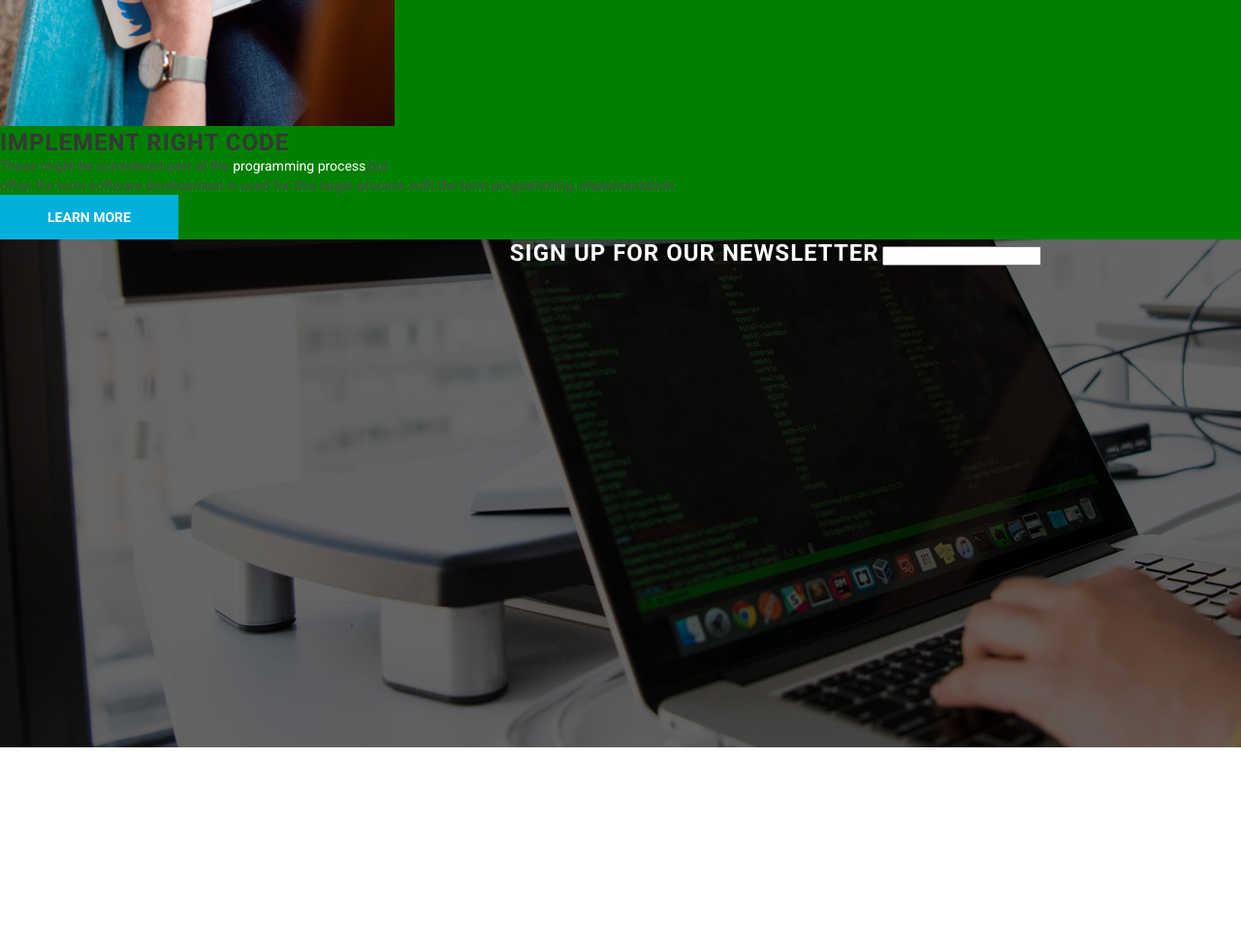
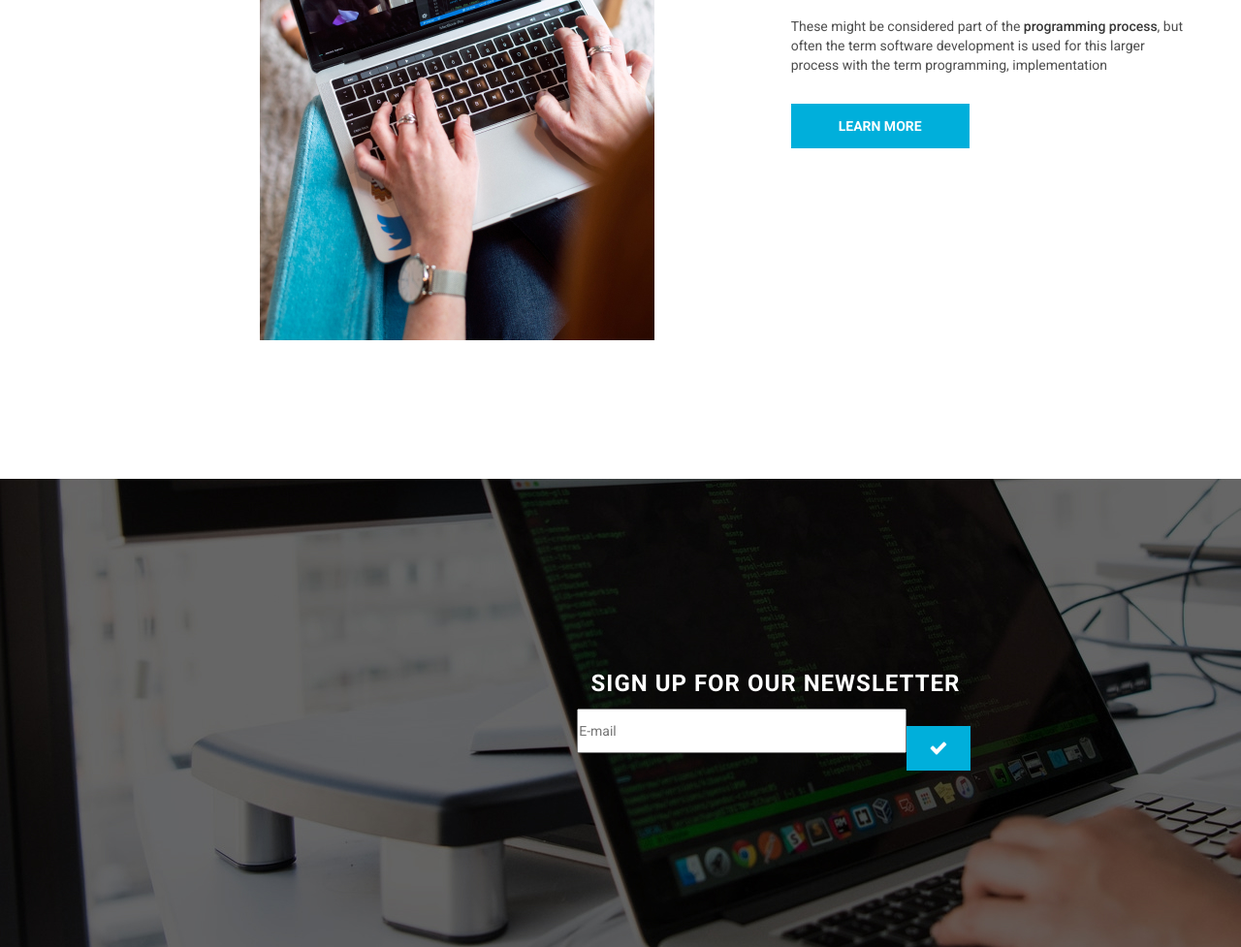
Before and after one commit to confesssa/webdev, a plain HTML site: page index.html in a window 1280 px wide. Shown: the part 2440-3417 px from the top of the page at 97% size. Before the commit the page ends 3211 px from the top, so only its background shows below. Drawn offline with Linux system fonts and the light colour scheme.

Commit message:
refactor: add styles for section Implement i Sign Up

```diff
--- a/index.html
+++ b/index.html
@@ -65,23 +65,30 @@
   </section>
 
   <section class="implement">
-    <div class="content implement_content">
+    <div class="two-column-layout implement_content">
       <div>
         <img class="implement_image" src="./Assets/implement/implementation.jpg" alt="picture">
       </div>
       <div class="implement_information">
-        <h3 class="title">Implement right Code</h3>
-        <p class="text">These might be considered part of the <span class='section-text-accent'> programming process</span>,but <br> often the term software development is used for this larger process with the term programming, implementation</p>
-        <button class="button">learn more</button>
+        <h3 class="title title-implement">Implement right Code</h3>
+        <p class="text text-implement">These might be considered part of the <span class='text-accent'> programming process</span>, but <br> often the term software development is used for this larger <br> process with the term programming, implementation</p>
+        <button class="button button-implement">learn more</button>
       </div>
     </div>
   </section>
 
   <section class="sign-up">
-    <form action="#">
-      <label for="subscribe" class="title title-sign-up">sign up for our newsletter</label>
-      <input type="text" name="" id="subscribe" value="E-mail">
-    </form>
+    <div class="form-container">
+      <form action="#">
+        <p>
+          <label for="subscribe" class="title title-sign-up">sign up for our newsletter</label>
+        </p>
+        <div class="button-container">
+          <input class="e-mail" type="email" name="" id="subscribe" placeholder="E-mail" required>
+          <input class="submit" type="submit" value="" name="">
+        </div>
+      </form>
+    </div>
   </section>
 
 </body>
--- a/style.css
+++ b/style.css
@@ -38,9 +38,7 @@
 }
 
 .button:hover {
-  border: 1px white solid;
-  font-size: 13px;
-  opacity: 0.8;
+  background-color: #009CC2;;
 }
 
 .two-column-layout {
@@ -185,6 +183,7 @@ nav {
 /* COMMUNITY */
 .community {
   width: 1600px;
+  height: 504px;
   background-color: #F5F6F7;
 }
 
@@ -196,7 +195,26 @@ nav {
 /* IMPLEMENT */
 .implement {
   width: 1600px;
-  background: green;
+  background: white;
+}
+
+.implement_content {
+  width: 952px;
+  padding-top: 120px;
+  padding-left: 268px;
+  padding-bottom: 140px;
+}
+
+.title-implement {
+  margin-top: 200px;
+}
+
+.text-implement {
+  margin-top: 20px;
+}
+
+.button-implement {
+  margin-top: 30px;
 }
 
 /* SIGN UP */
@@ -206,6 +224,14 @@ nav {
   background: url(./Assets/subscribe/pexels-christina-morillo-1181675\ 1.jpg);
 }
 
+.form-container {
+  padding-top: 197px;
+}
+
+.button-container {
+  margin-top: 12px;
+}
+
 .title-sign-up {
   color: white;
 }
@@ -213,3 +239,35 @@ nav {
 form {
   text-align: center;
 }
+
+.e-mail {
+  width: 340px;
+  height: 46px;
+  position: relative;
+  display: inline-block;
+  box-sizing: border-box;
+}
+
+.submit {
+  position: relative;
+  display: inline-block;
+  box-sizing: border-box;
+  border: none;
+  width: 66px;
+  height: 46px;
+  background: #00AFDB;
+  background-image: url(./Assets/subscribe/fa-check.svg);
+  background-repeat: no-repeat;
+  background-position: center center;
+  border-radius: 0px;
+  right: 4px;
+  top: 18px;
+}
+
+.e-mail {
+  cursor: pointer;
+}
+.submit:hover {
+  cursor: pointer;
+  background-color: #009CC2;
+}
```
